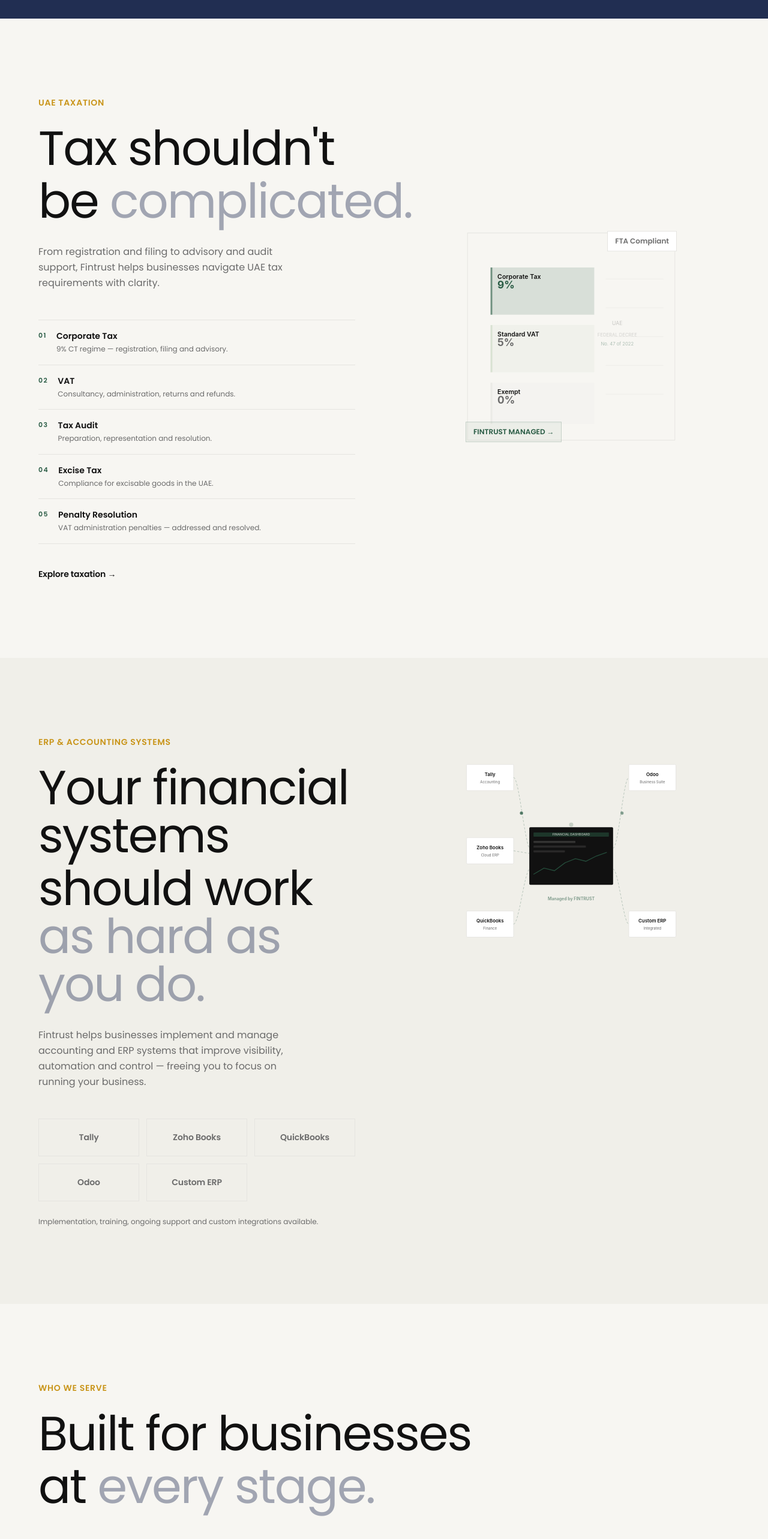
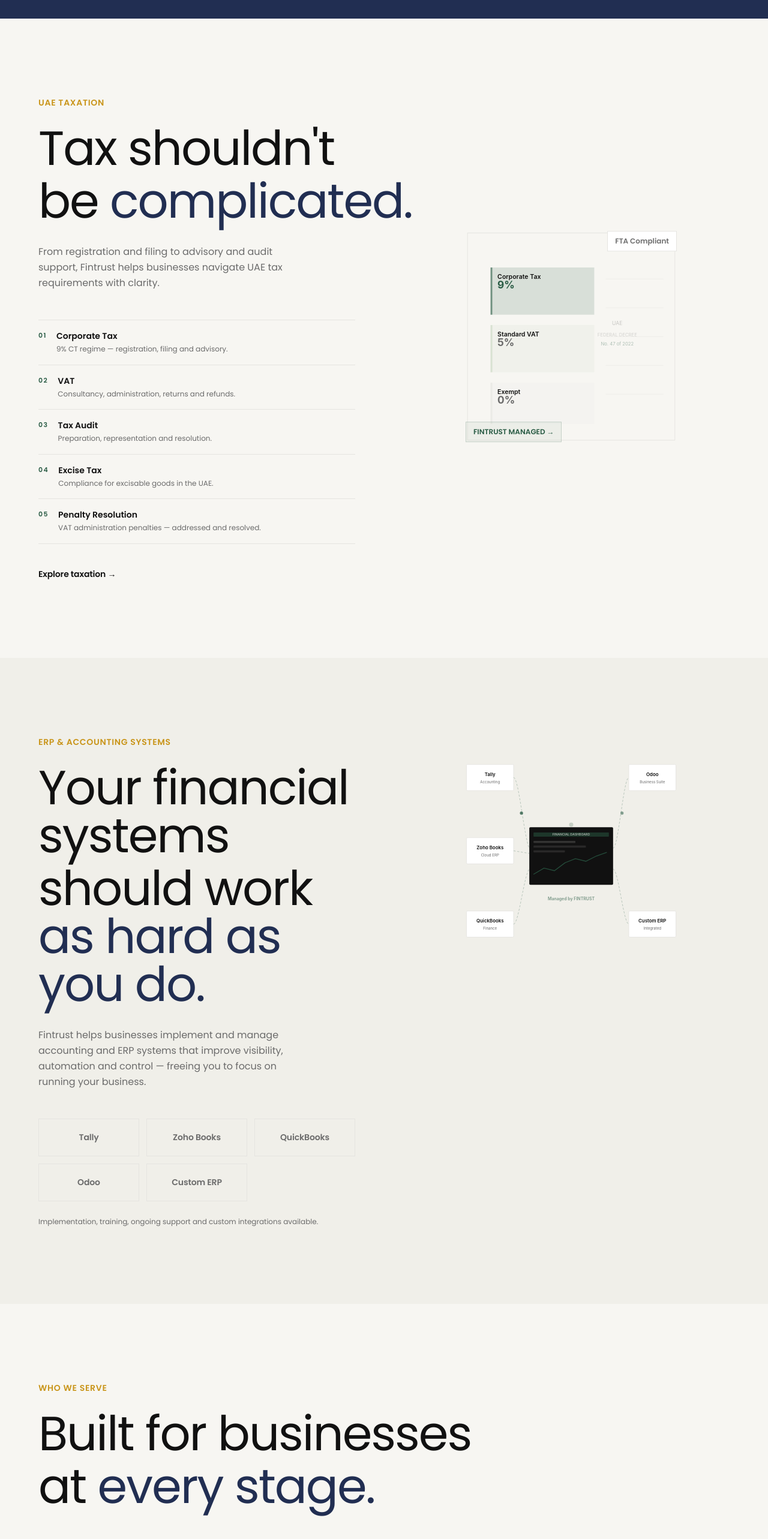
Before and after one commit to MuhammedShammas011/FintrustGlobal, a React (Vite) app: page / in a window 1280 px wide. Shown: the part 9404-11970 px from the top of the page at 60% size. Built offline with nearby package versions, Linux system fonts and the light colour scheme; the HTML template or start-up script is replaced by a standard one.

Commit message:
FewUpdates25Sep6:00

```diff
--- a/src/components/DueDiligence.tsx
+++ b/src/components/DueDiligence.tsx
@@ -61,7 +61,7 @@ export default function DueDiligence() {
               transition={{ duration: 0.7, ease: [0.25, 0.1, 0.25, 1], delay: 0.1 }}
             >
               <span className="block">Know what you're</span>
-              <span className="block text-[#212e52]/40">really investing in.</span>
+              <span className="block text-[#212e52]">really investing in.</span>
             </motion.h2>
           </div>
           <motion.div
--- a/src/components/ERPSection.tsx
+++ b/src/components/ERPSection.tsx
@@ -26,7 +26,7 @@ export default function ERPSection() {
               <h2 className="text-5xl md:text-6xl lg:text-[4.5rem] xl:text-[5rem] leading-[1.1] text-near-black font-normal tracking-tight flex flex-col gap-2 mb-8">
                 <span className="block">Your financial systems</span>
                 <span className="block">
-                  should work <span className="text-[#212e52]/40">as hard as you do.</span>
+                  should work <span className="text-[#212e52]">as hard as you do.</span>
                 </span>
               </h2>
             </motion.div>
--- a/src/components/FinalCTA.tsx
+++ b/src/components/FinalCTA.tsx
@@ -74,7 +74,7 @@ export default function FinalCTA() {
           transition={{ duration: 0.8, ease: [0.25, 0.1, 0.25, 1], delay: 0.15 }}
         >
           <span className="block">Your business is moving forward.</span>
-          <span className="block text-[#212e52]/40">Make sure your finances are too.</span>
+          <span className="block text-[#212e52]">Make sure your finances are too.</span>
         </motion.h2>
 
         {/* Supporting text */}
--- a/src/components/Industries.tsx
+++ b/src/components/Industries.tsx
@@ -46,7 +46,7 @@ export default function Industries() {
             <h2 className="text-5xl md:text-6xl lg:text-[4.5rem] xl:text-[5rem] leading-[1.1] text-near-black font-normal tracking-tight flex flex-col gap-2">
               <span className="block">Built for businesses</span>
               <span className="block">
-                at <span className="text-[#212e52]/40">every stage.</span>
+                at <span className="text-[#212e52]">every stage.</span>
               </span>
             </h2>
           </motion.div>
--- a/src/components/Insights.tsx
+++ b/src/components/Insights.tsx
@@ -66,7 +66,7 @@ export default function Insights() {
               </div>
               <h2 className="text-5xl md:text-6xl lg:text-[4.5rem] xl:text-[5rem] leading-[1.1] text-near-black font-normal tracking-tight flex flex-col gap-2">
                 <span className="block">Ideas for businesses</span>
-                <span className="block text-[#212e52]/40">that want to move forward.</span>
+                <span className="block text-[#212e52]">that want to move forward.</span>
               </h2>
             </motion.div>
           </div>
--- a/src/components/TaxSection.tsx
+++ b/src/components/TaxSection.tsx
@@ -32,7 +32,7 @@ export default function TaxSection() {
               <h2 className="text-5xl md:text-6xl lg:text-[4.5rem] xl:text-[5rem] leading-[1.1] text-near-black font-normal tracking-tight flex flex-col gap-2 mb-8">
                 <span className="block whitespace-nowrap">Tax shouldn't</span>
                 <span className="block whitespace-nowrap">
-                  be <span className="text-[#212e52]/40">complicated.</span>
+                  be <span className="text-[#212e52]">complicated.</span>
                 </span>
               </h2>
             </motion.div>
--- a/src/components/Testimonials.tsx
+++ b/src/components/Testimonials.tsx
@@ -68,7 +68,7 @@ export default function Testimonials() {
               </div>
               <h2 className="text-5xl md:text-6xl lg:text-[4.5rem] xl:text-[5rem] leading-[1.1] text-near-black font-normal tracking-tight flex flex-col gap-2">
                 <span className="block">Trusted by people</span>
-                <span className="block text-[#212e52]/40">building businesses.</span>
+                <span className="block text-[#212e52]">building businesses.</span>
               </h2>
             </motion.div>
           </div>
--- a/src/components/WhyFintrust.tsx
+++ b/src/components/WhyFintrust.tsx
@@ -71,7 +71,7 @@ export default function WhyFintrust() {
               </div>
               <h2 className="text-5xl md:text-6xl lg:text-[4.5rem] xl:text-[5rem] leading-[1.1] text-near-black font-normal tracking-tight flex flex-col gap-2">
                 <span className="block">More than</span>
-                <span className="block text-[#212e52]/40">accounting.</span>
+                <span className="block text-[#212e52]">accounting.</span>
               </h2>
             </motion.div>
           </div>
```
